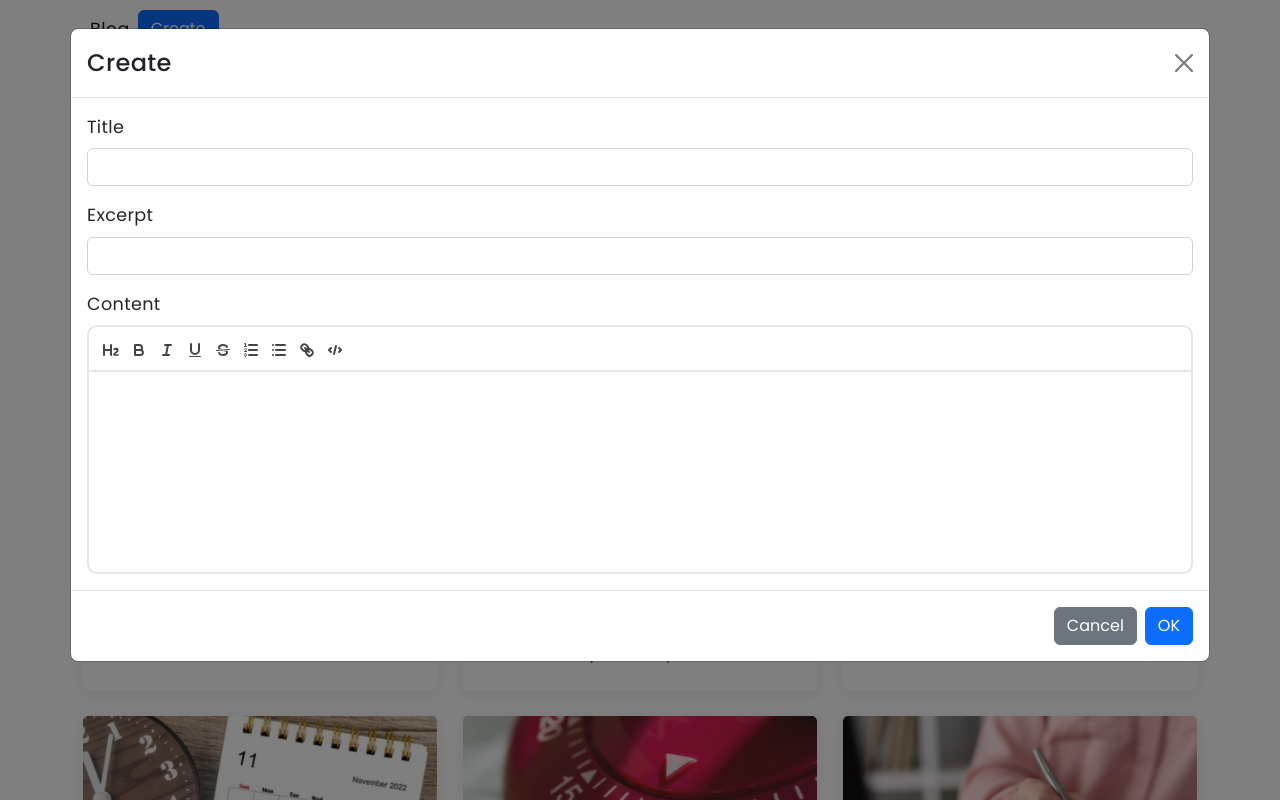
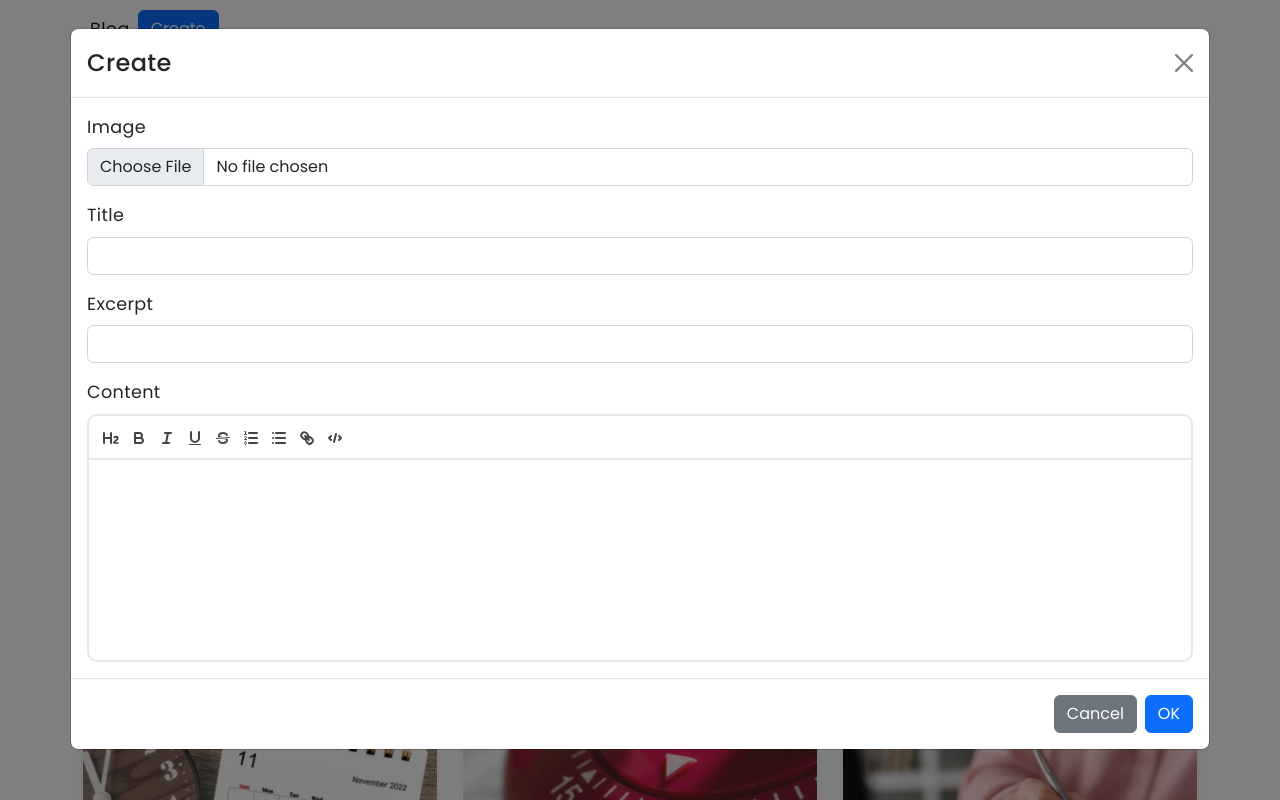
Before and after one commit to edelvarden/blog-app, a React (Vite) app: page / in a window 1280 px wide. Both pictures are taken after a click on the button "Create". Shown: the top 800 px of the page. Built offline with nearby package versions, Linux system fonts and the light colour scheme.

Commit message:
added image preview create/edit

```diff
--- a/src/components/BlogContent/index.jsx
+++ b/src/components/BlogContent/index.jsx
@@ -49,6 +49,7 @@ const BlogContent = memo(({ id, title, date, excerpt, content, image }) => {
         onClose={() => setShow(false)}
         title="Edit article"
         submitLabel="Save"
+        postImage={`/articles/${id}/${image}`}
         postTitle={postTitle}
         postContent={postContent}
         postExcerpt={postExcerpt}
--- a/src/components/ModalWindow/index.jsx
+++ b/src/components/ModalWindow/index.jsx
@@ -2,11 +2,12 @@ import FormRichEdit from 'components/FormRichEdit';
 import { useState } from 'react';
 import { Button, Form, Modal } from "react-bootstrap";
 
-const ModalWindow = ({ isOpen, onClose, title, submitLabel, onSubmit, postTitle = '', postExcerpt  = '', postContent = '' }) => {
+const ModalWindow = ({ isOpen, onClose, title, submitLabel, onSubmit, postImage = null, postTitle = '', postExcerpt = '', postContent = '' }) => {
 
   const [newPostTitle, setNewPostTitle] = useState(postTitle);
   const [newPostExcerpt, setNewPostExcerpt] = useState(postExcerpt);
   const [newPostContent, setNewPostContent] = useState(postContent);
+  const [imagePreview, setImagePreview] = useState(postImage);
 
   const handleSubmit = () => {
     const postData = {
@@ -27,19 +28,25 @@ const ModalWindow = ({ isOpen, onClose, title, submitLabel, onSubmit, postTitle
         <Modal.Body>
           <Form>
 
+            <Form.Group controlId="postImage">
+              <Form.Label>Image</Form.Label>
+              <Form.Control style={{ marginBottom: '1em' }} type='file' accept="image/*" onChange={(e) => setImagePreview(URL.createObjectURL(e.target.files[0]))} required />
+              {imagePreview && <div className='card-block__image' style={{marginBottom: '1em'}}><img style={{display: "block"}} src={imagePreview} alt="preview" /></div>}
+            </Form.Group>
+
             <Form.Group controlId="postTitle">
               <Form.Label>Title</Form.Label>
-              <Form.Control style={{marginBottom: '1em'}} type='text' value={newPostTitle} onChange={(e) => setNewPostTitle(e.target.value)} required />
+              <Form.Control autocomplete="off" style={{ marginBottom: '1em' }} type='text' value={newPostTitle} onChange={(e) => setNewPostTitle(e.target.value)} required />
             </Form.Group>
 
             <Form.Group controlId="postExcerpt">
               <Form.Label>Excerpt</Form.Label>
-              <Form.Control style={{marginBottom: '1em'}} type='text' value={newPostExcerpt} onChange={(e) => setNewPostExcerpt(e.target.value)} required />
+              <Form.Control autocomplete="off" style={{ marginBottom: '1em' }} type='text' value={newPostExcerpt} onChange={(e) => setNewPostExcerpt(e.target.value)} required />
             </Form.Group>
 
             <Form.Group controlId="postContent">
               <Form.Label>Content</Form.Label>
-              <FormRichEdit style={{marginBottom: '1em'}} value={newPostContent} onChange={(value) => setNewPostContent(value)} />
+              <FormRichEdit style={{ marginBottom: '1em' }} value={newPostContent} onChange={(value) => setNewPostContent(value)} />
             </Form.Group>
 
           </Form>
```
